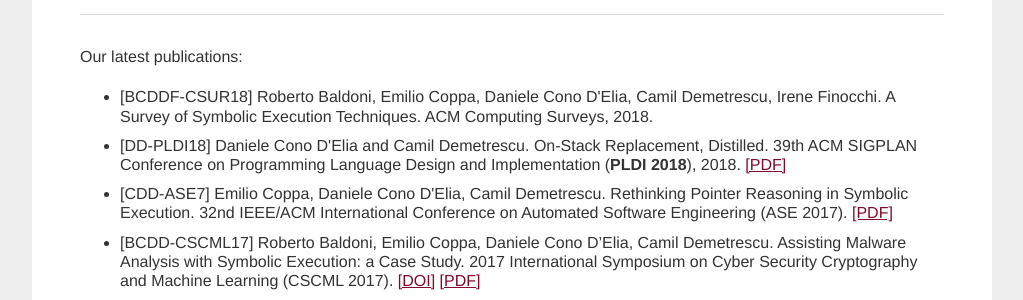
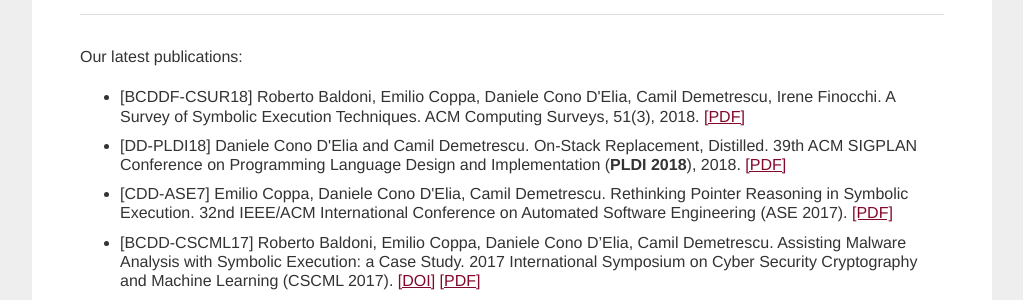
Before and after one commit to season-lab/season-lab.github.io, a Jekyll site: the page built from index.html, in a window 1280 px wide and 900 px high, scrolled down 1366 px. Shown: the part 172-472 px from the top of the window, without its empty margins (128-1151 px from the left). Built offline with Jekyll 4.4.1, drawn with Linux system fonts in a browser that asks for light colours.

Commit message:
Update index.html

```diff
--- a/index.html
+++ b/index.html
@@ -134,8 +134,9 @@
           <ul class="pub">
 
 	<li id="BCDDF-CSUR18">[BCDDF-CSUR18] Roberto Baldoni, Emilio Coppa, Daniele Cono D'Elia, Camil Demetrescu, Irene Finocchi.
-		A Survey of Symbolic Execution Techniques. ACM Computing Surveys, 2018.
-	</li>
+		A Survey of Symbolic Execution Techniques. ACM Computing Surveys, 51(3), 2018.
+	<a href="http://season-lab.github.io/papers/survey-symbolic-execution-preprint-CSUR18.pdf" target="_blank">[PDF]</a>
+		  </li>
 
 	<li id="DD-PLDI18">[DD-PLDI18] Daniele Cono D'Elia and Camil Demetrescu. On-Stack Replacement, Distilled.
 		39th ACM SIGPLAN Conference on Programming Language Design and Implementation (<b>PLDI 2018</b>), 2018.
```
